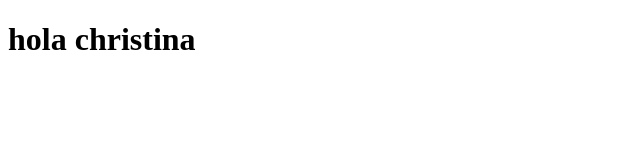
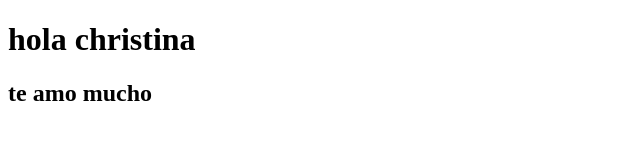
Before and after one commit to christianiacobucci/cursogit, a plain HTML site: page index.html in a window 1280 px wide. Shown: the whole page, without its empty margins (0-640 px from the left). Drawn offline with Linux system fonts and the light colour scheme.

Commit message:
index.html modificado por segunda vez

```diff
--- a/index.html
+++ b/index.html
@@ -7,5 +7,6 @@
 </head>
 <body>
     <h1>hola christina</h1>
+    <h2>te amo mucho</h2>
 </body>
 </html>
```
